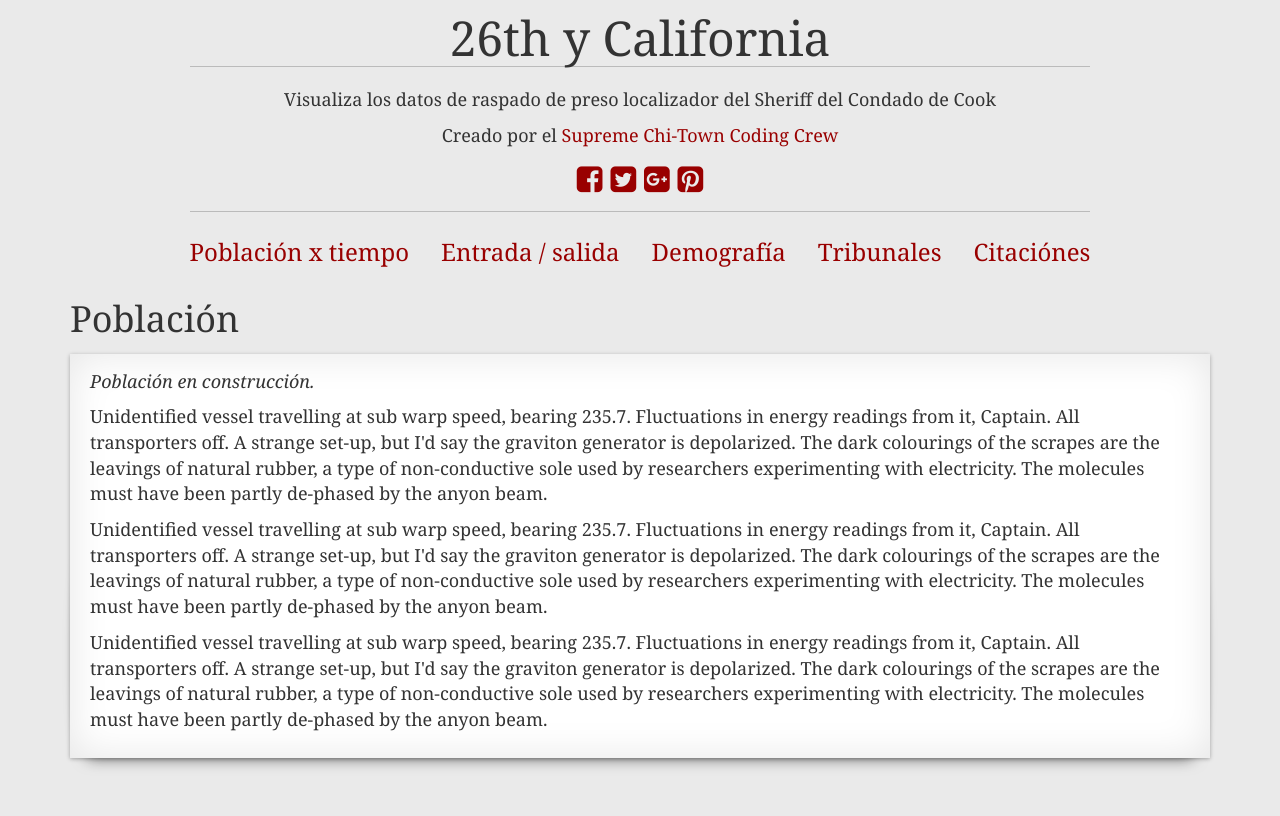
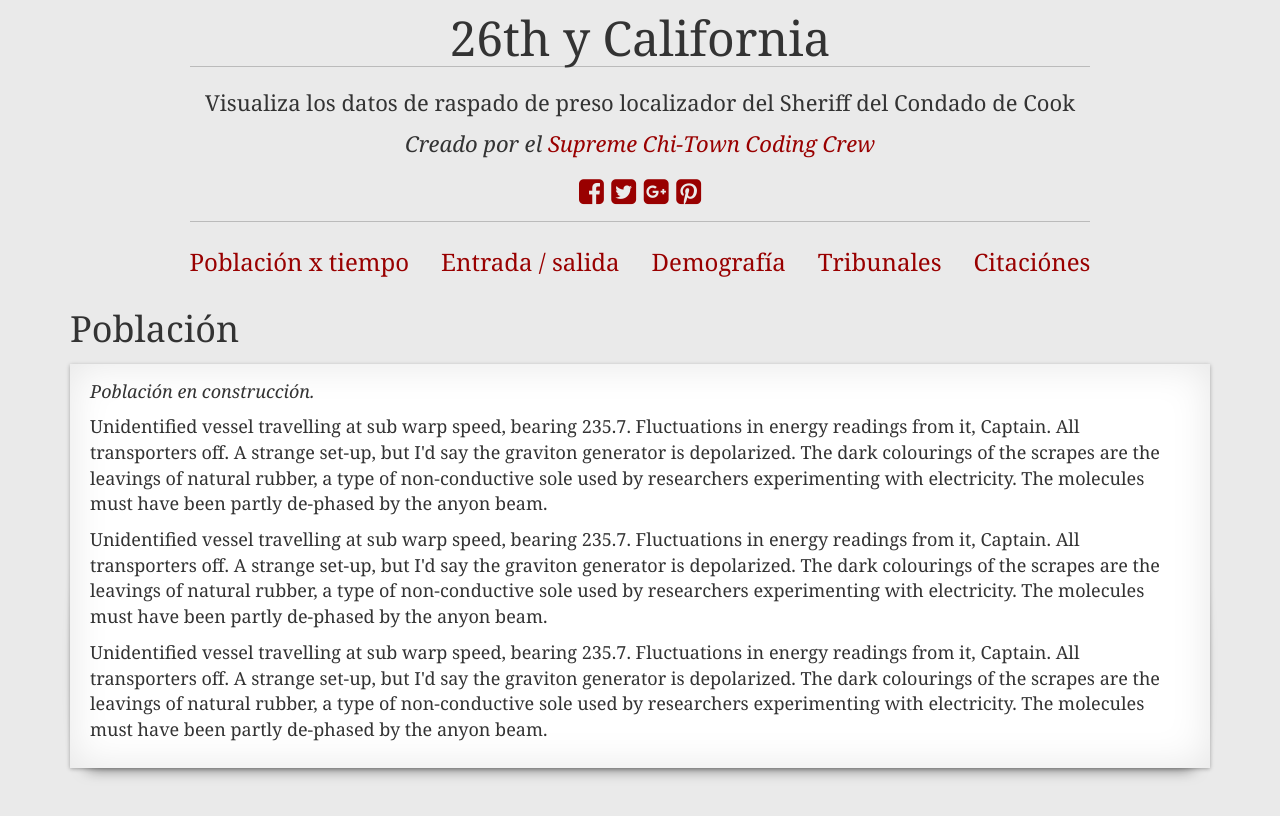
Before and after one commit to sc3/simple-news-apps, a plain HTML site: page index.html in a window 1280 px wide. Drawn offline with nearby package versions, Linux system fonts and the light colour scheme; a web font is replaced by a local one.

Commit message:
minor tweaks

```diff
--- a/css/style.css
+++ b/css/style.css
@@ -64,11 +64,11 @@ a:hover { color: #c00; }
   border-bottom: 1px solid #bbb;
   padding-bottom: 10px;
   margin: 0 120px 20px 120px;
-  font-size: 18px;
+  font-size: 22px;
 }
 .intro .social-links {
   margin-top: 10px;
-  font-size: 30px;
+  font-size: 29px;
 }
 .intro .social-links a {
   display: inline-block;
--- a/index.html
+++ b/index.html
@@ -31,7 +31,7 @@
     <div class="intro">
       <h1 class="headline">26th y California</h1>
       <p>Visualiza los datos de raspado de preso localizador del Sheriff del Condado de Cook</p>
-      <p>Creado por el <a href="https://github.com/sc3/sc3">Supreme Chi-Town Coding Crew</a></p>
+      <p><em>Creado por el <a href="https://github.com/sc3/sc3">Supreme Chi-Town Coding Crew</a></em></p>
       <div class="social-links text-center">
         <a target="_blank" href="https://www.facebook.com/sharer.php?u=&t=">
           <i class="fa fa-facebook-square"></i>
```
